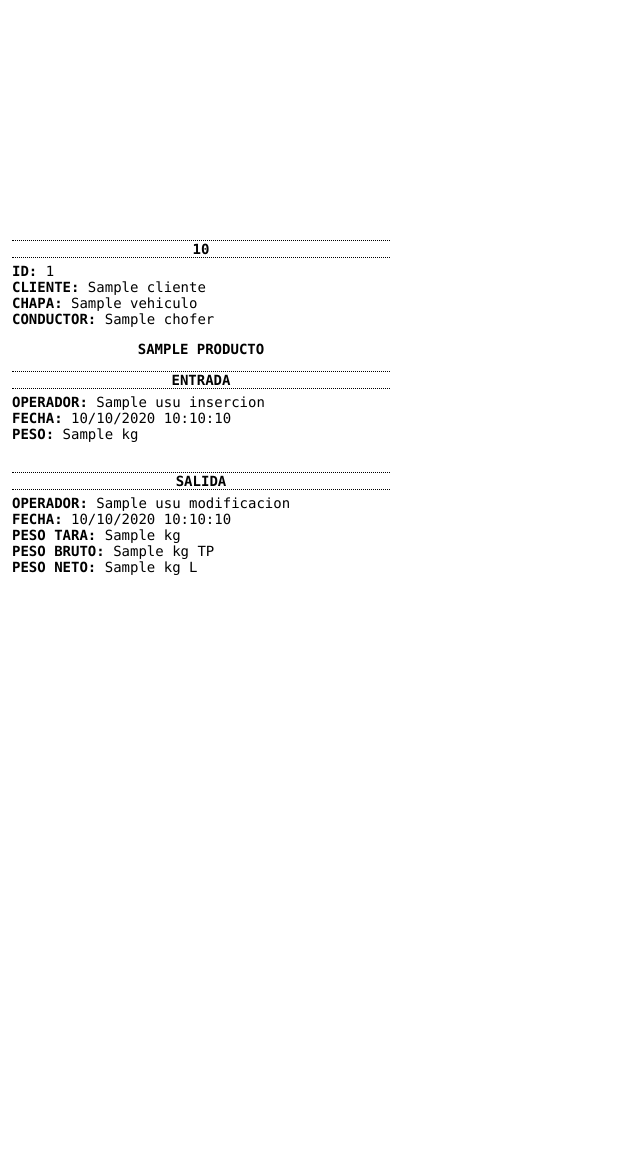
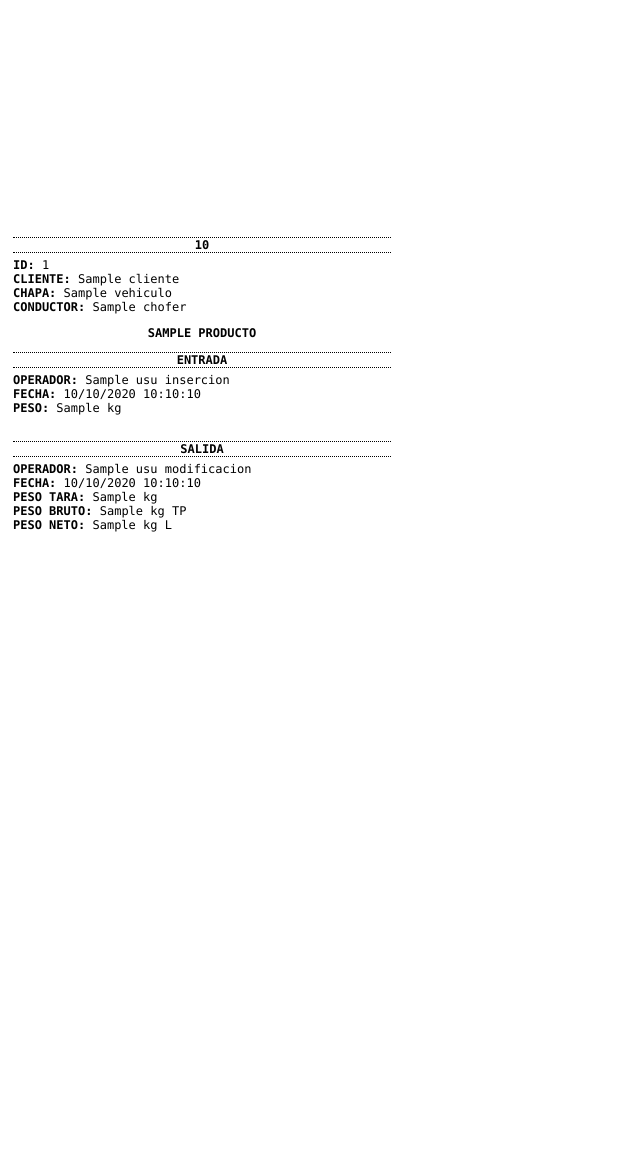
Before and after one commit to arnaldocorreaxO/bascula_tigre, a Django app: template app/core/bascula/templates/movimiento/ticket.html in a window 1280 px wide. Shown: the whole page, without its empty margins (0-640 px from the left). Before the commit the page ends 575 px from the top, so only its background shows below. Run offline with Django 3.2, Linux system fonts and the light colour scheme; the template is opened without the code that fills it: most values are stand-ins (such as "Sample title", 1, 10 or a date in 2020); parts of the project's set-up code (start-up, migrations or seed data) failed here and were passed over.

Commit message:
Change Ticket

```diff
--- a/app/core/bascula/templates/movimiento/ticket.html
+++ b/app/core/bascula/templates/movimiento/ticket.html
@@ -20,18 +20,18 @@
             font-style: normal;
             padding: 0;
             margin: 0;
-            font-size: 14px;
+            font-size: 12px;
             color: black !important;
         }
 
         p {
-            font-size: 14px;
+            font-size: 12px;
         }
 
         .content {
             width: 100mm;
             height: 297mm;
-            padding: 12px;
+            padding: 13px;
         }
 
         .salto {
@@ -39,7 +39,7 @@
         }
 
         .client {
-            font-size: 14px;
+            font-size: 12px;
             margin-top: 0;
             padding-top: 0;
             margin-bottom: 5px;
@@ -68,7 +68,7 @@
         }
 
         .ticket {
-            font-size: 14px;
+            font-size: 12px;
             font-weight: bold;
             text-transform: uppercase;
             text-align: center;
@@ -82,7 +82,7 @@
             /* margin-bottom: 5px; */
         }
         .linea {
-            font-size: 14px;
+            font-size: 12px;
             font-weight: bold;
             text-transform: uppercase;
             text-align: center;
@@ -90,7 +90,7 @@
         }
 
         .producto {
-            font-size: 14px;
+            font-size: 12px;
             font-weight: bold;
             text-transform: uppercase;
             text-align: center;
```
